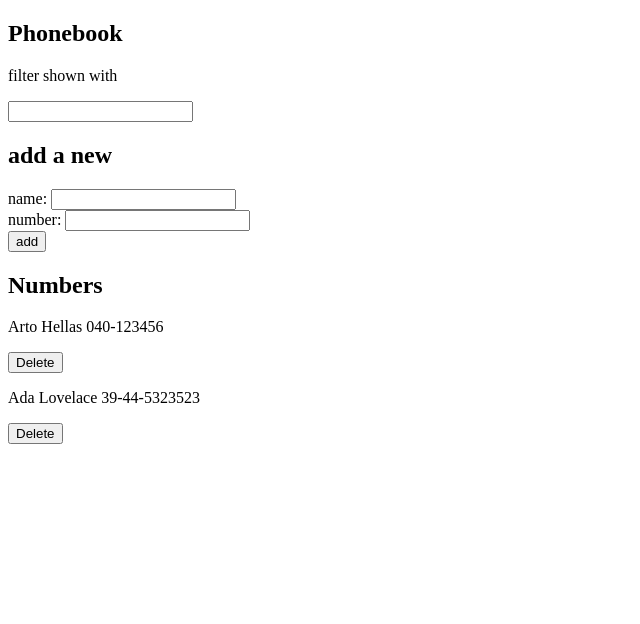
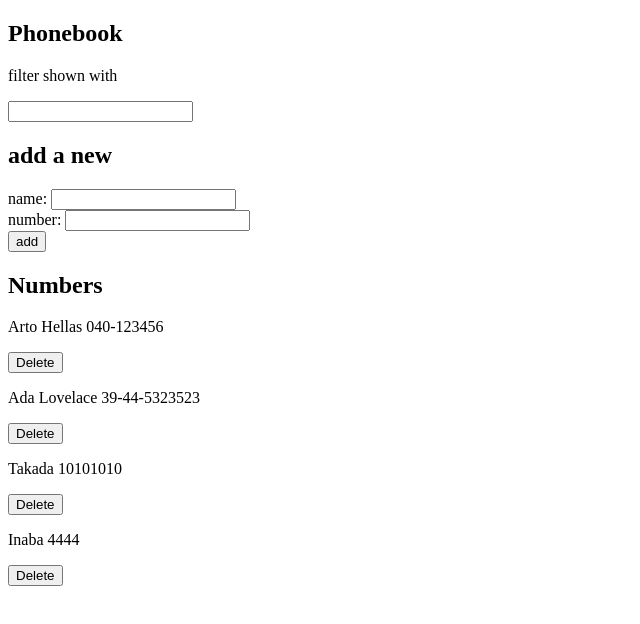
Before and after one commit to hiroki0731/fullStackOpen2019, a React (Create React App) app in the folder app/: page / in a window 1280 px wide. Shown: the top 624 px of the page, without its empty margins (0-640 px from the left). Built offline with nearby package versions, Linux system fonts and the light colour scheme; data requests are answered from the project's data file.

Commit message:
small modification

```diff
--- a/app/db.json
+++ b/app/db.json
@@ -9,6 +9,16 @@
       "name": "Ada Lovelace",
       "number": "39-44-5323523",
       "id": 2
+    },
+    {
+      "name": "Takada",
+      "number": "10101010",
+      "id": 3
+    },
+    {
+      "name": "Inaba",
+      "number": "4444",
+      "id": 4
     }
   ]
 }
--- a/app/src/App.js
+++ b/app/src/App.js
@@ -51,8 +51,16 @@ const App = () => {
               persons.map(person => person.id === modifiedPerson.id ? modifiedPerson : person)
             )
             setSuccessMessage('update completed');
+            setTimeout(() => {
+              setSuccessMessage(null);
+            }, 5000)
           })
-          .catch(error => setErrorMessage(`Information of ${modifyPerson.name} has already been removed from server`))
+          .catch(() => {
+            setErrorMessage(`Information of ${modifyPerson.name} has already been removed from server`)
+            setTimeout(() => {
+              setErrorMessage(null);
+            }, 5000)
+          })
       }
     } else {
       // create処理
@@ -63,7 +71,11 @@ const App = () => {
       personService
         .create(newPersonObject)
         .then(returnedPerson => setPersons(persons.concat(returnedPerson)))
+
       setSuccessMessage('create completed');
+      setTimeout(() => {
+        setSuccessMessage(null);
+      }, 5000)
     }
   }
 
```
